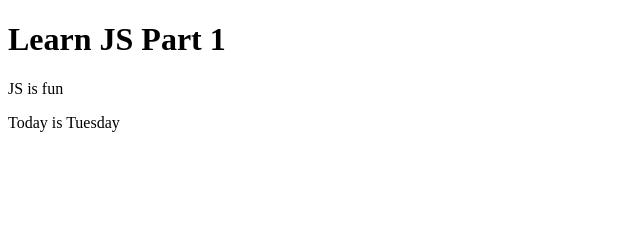
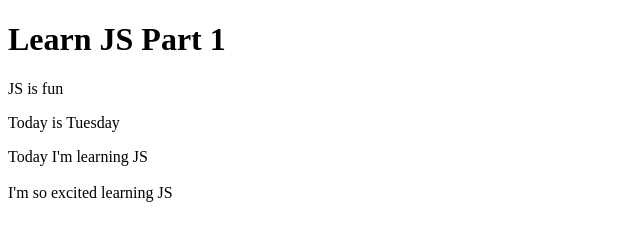
Before and after one commit to valeriegahw/web1, a plain HTML site: page learnjs1.html in a window 1280 px wide. Shown: the whole page, without its empty margins (0-640 px from the left). Drawn offline with Linux system fonts and the light colour scheme.

Commit message:
initial commit

```diff
--- a/learnjs1.html
+++ b/learnjs1.html
@@ -14,6 +14,18 @@
     <script>
         document.getElementById("ps").innerHTML = "JS is fun";
         document.getElementById("pm").innerHTML = "Today is Tuesday";
+
+        document.write("Today I'm learning JS <br>");
+        document.write("<br> I'm so excited learning JS");
+
+        window.alert("Welcome to my website");
+        window.alert("I'm happy to have you here!");
+
+        alert("Please don't go away!");
+        alert("I want to be with you!");
+
+        console.log("You can see me on console!");
+        console.log("Yes! Only on console.");
     </script>
 </body>
 </html>
```
Also changed, not shown: learnjs2.html (added).
